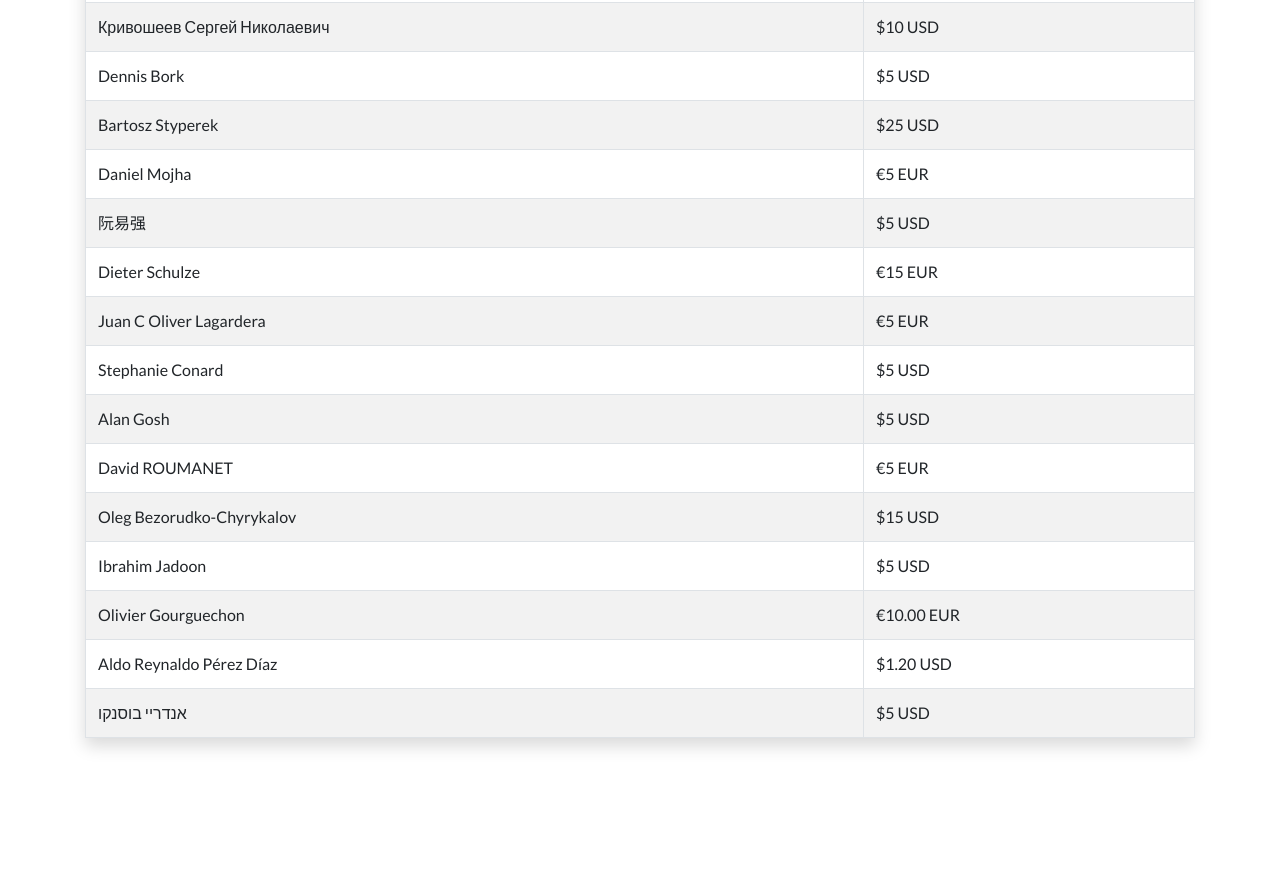
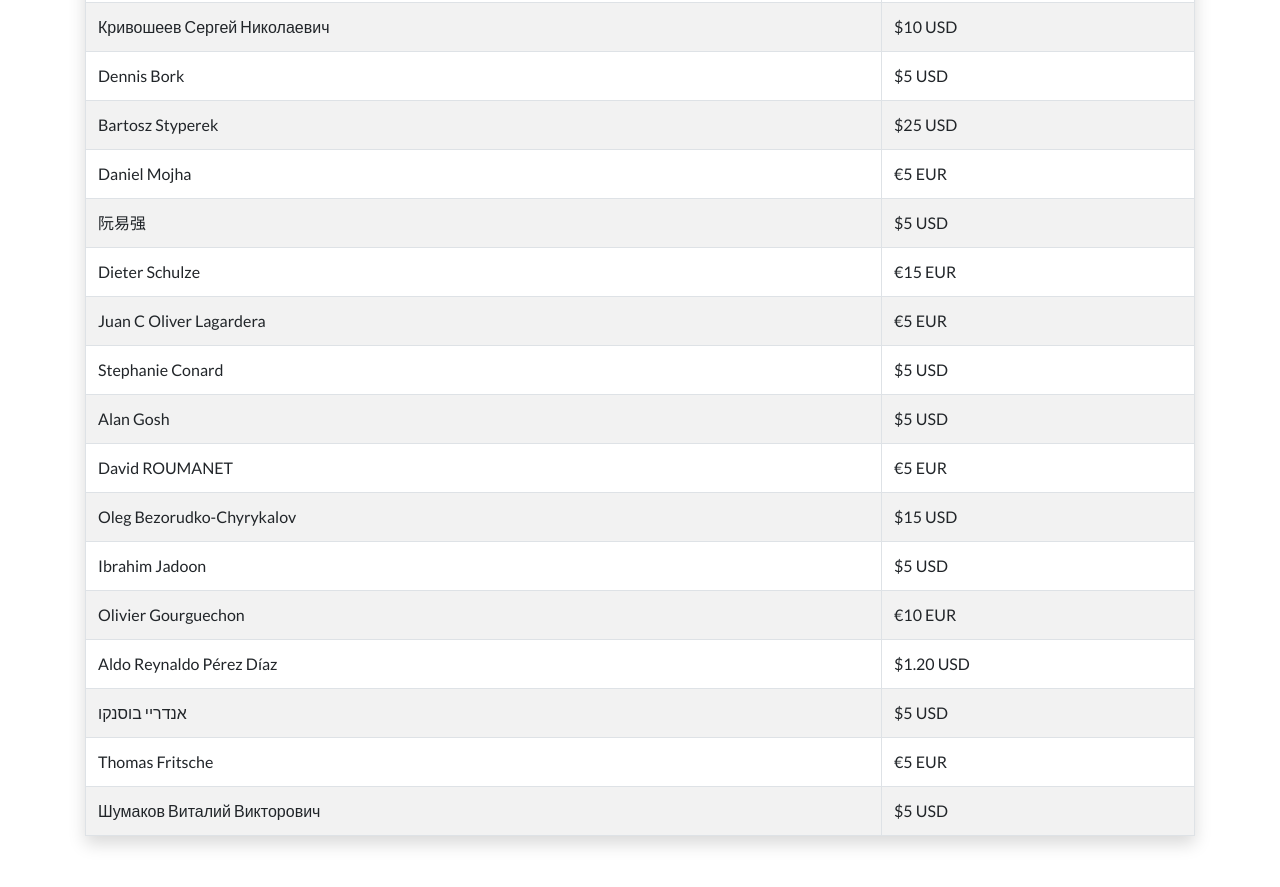
Before and after one commit to MathewSachin/Captura, a Jekyll site: the page built from donate/index.html, in a window 1280 px wide and 900 px high, scrolled down 1102 px. Shown: the top 887 px of the window. Built offline with Jekyll 4.4.1, drawn with Linux system fonts in a browser that asks for light colours; nearby versions of some CDN libraries; before the commit the page ends 1904 px from its top, so only the background shows below that.

Commit message:
update donations

```diff
--- a/_data/donations.yml
+++ b/_data/donations.yml
@@ -55,8 +55,12 @@
 - name: "Ibrahim Jadoon"
   amount: "$5 USD"
 - name: "Olivier Gourguechon"
-  amount: "€10.00 EUR"
+  amount: "€10 EUR"
 - name: "Aldo Reynaldo Pérez Díaz"
   amount: "$1.20 USD"
 - name: "אנדריי בוסנקו"
   amount: "$5 USD"
+- name: "Thomas Fritsche"
+  amount: "€5 EUR"
+- name: "Шумаков Виталий Викторович"
+  amount: "$5 USD"
```
